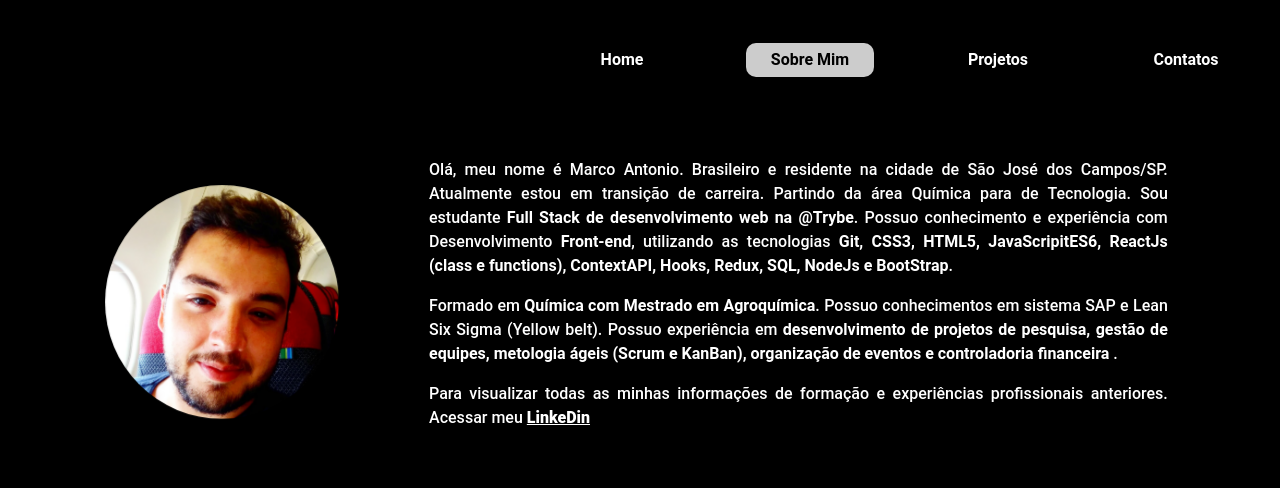
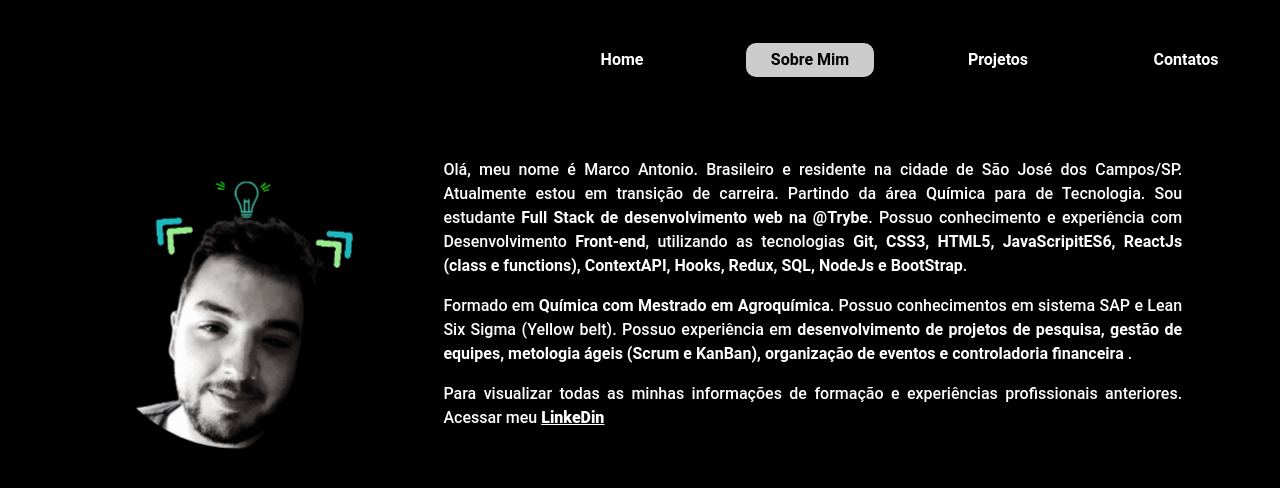
Before and after one commit to MarcoMecenasFilho/MarcoMecenasFilho.github.io, a React (Create React App) app: page / in a window 1280 px wide. Both pictures are taken after a click on the button "Sobre Mim". Shown: the top 488 px of the page. Built offline with nearby package versions, Linux system fonts and the light colour scheme.

Commit message:
foto e effects

```diff
--- a/src/components/AboutMe.jsx
+++ b/src/components/AboutMe.jsx
@@ -1,12 +1,12 @@
 import React from 'react';
 import '../style/aboutMe.css'
-import minhafoto2 from '../images/minhafoto2.jpg'
+import me from '../images/me.gif'
 
 export default function AboutMe() {
   return (
     <div className='about-me'>
       <div className='about-div'>
-        <img src={minhafoto2} className='animate__animated animate__pulse animate__infinite	' width="300px" alt="marco-foto"/>
+        <img src={me} className='animate__animated animate__pulse animate__infinite	' width="300px" alt="marco-foto"/>
         <article className='text-aboutme animate__animated  animate__fadeIn'>
         <p> Olá, meu nome é Marco Antonio. Brasileiro e residente na cidade de São
           José dos Campos/SP. Atualmente estou em transição de carreira. Partindo da área Química
--- a/src/components/Home.jsx
+++ b/src/components/Home.jsx
@@ -10,10 +10,10 @@ export default function Home() {
       <div className='home-text'>
         <h1>Olá, tudo bom? </h1>
         <p className='type-simple'>Sou o <span className='span-name'>Marco Mecenas Filho</span></p>
-        <p className='type-simple'>Desenvolvedor <span className='span-name'> Full-Stack</span></p>
+        <p className='type-simple delay-1'>Desenvolvedor <span className='span-name'> Full-Stack</span></p>
         <p>Seja bem vindo(a) ao meu portifólio</p>
         <h5>Teve uma grande ideia e não sabe como fazer ? </h5>
-        <h5 className='type-simple span-name'> Eu posso te ajudar</h5>
+        <h5 className='type-simple delay-2 span-name'> Eu posso te ajudar</h5>
       </div>
     </div>
   </div>;
--- a/src/style/aboutMe.css
+++ b/src/style/aboutMe.css
@@ -15,7 +15,7 @@
 
 .about-div img {
   border-radius: 100%;
-  width: 20%;
+  width: 25%;
 }
 
 .text-aboutme {
--- a/src/style/home.css
+++ b/src/style/home.css
@@ -61,11 +61,11 @@
 }
 
 .delay-1{
-  animation-delay: 0.3s;
+  animation-delay: 0.5s;
 }
 
 .delay-2{
-  animation-delay: 0.4s;
+  animation-delay: 0.7s;
 }
 
 @keyframes typing {
```
Also changed, not shown: src/images/me.gif (added), 1 other file (tests, documents, lock files or other folders).
